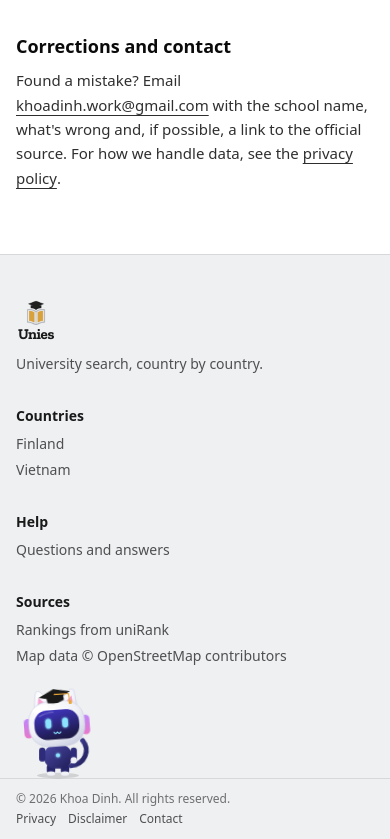
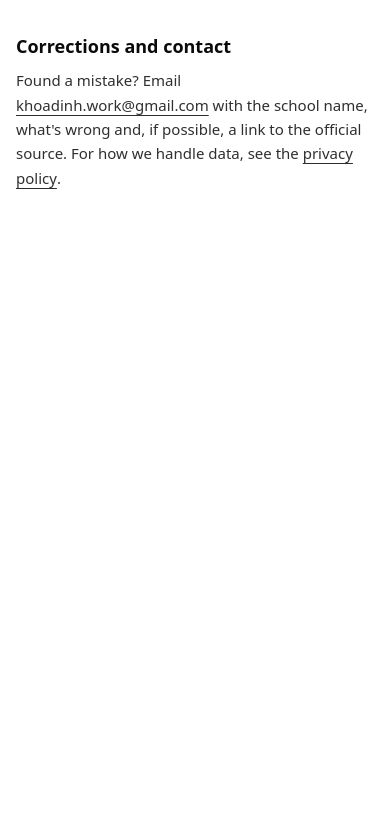
Before and after one commit to t0dida00/vn-school-searcher, a Next.js app: page /disclaimer in a window 390 px wide. Shown: the part 1836-2675 px from the top of the page. After the commit the page ends 2090 px from the top, so only its background shows below. Built offline with nearby package versions, Linux system fonts and the light colour scheme.

Commit message:
Hide the footer on phones
Co-Authored-By: Claude Opus 5.5 <noreply@anthropic.com>

```diff
--- a/app/components/Footer.tsx
+++ b/app/components/Footer.tsx
@@ -27,17 +27,18 @@ function BottomBar({ withLinks }: { withLinks: boolean }) {
 // The site-wide footer, the same on the landing page and every country page: what Unies is, every country
 // (one list, so it grows with app/lib/countries.ts), help and policy pages, and where the data comes from.
 // The robot cat mascot lives on the strip above the bottom row, whose top border is its ground.
-// `compact` keeps only the bottom row (no cat), for the full-screen map.
+// `compact` keeps only the bottom row (no cat), for the full-screen map. Phones (below the app's 576px
+// breakpoint) get no footer at all.
 export default function Footer({ compact = false }: { compact?: boolean }) {
     if (compact) {
         return (
-            <footer className="border-t border-black/10 bg-[#EEF0F2]">
+            <footer className="hidden border-t border-black/10 bg-[#EEF0F2] min-[576px]:block">
                 <BottomBar withLinks />
             </footer>
         );
     }
     return (
-        <footer className="border-t border-black/10 bg-[#EEF0F2] text-sm">
+        <footer className="hidden border-t border-black/10 bg-[#EEF0F2] text-sm min-[576px]:block">
             <div className="mx-auto grid max-w-7xl gap-8 px-4 pb-4 pt-10 sm:grid-cols-2 lg:grid-cols-[2fr_1fr_1fr_1.5fr]">
                 <div className="max-w-xs">
                     <Link href="/" aria-label="Unies home" className="inline-block rounded-sm text-[#191919] focus-visible:outline-2 focus-visible:outline-offset-4 focus-visible:outline-[#191919]">
```
Also changed, not shown: 1 other file (tests, documents, lock files or other folders).
